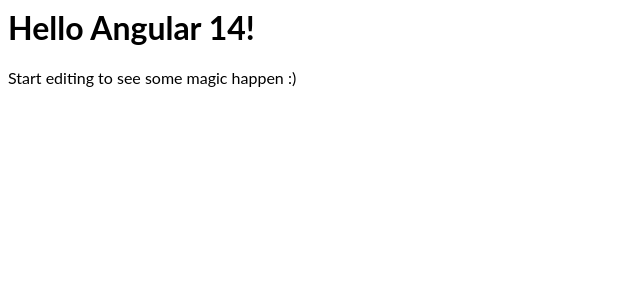
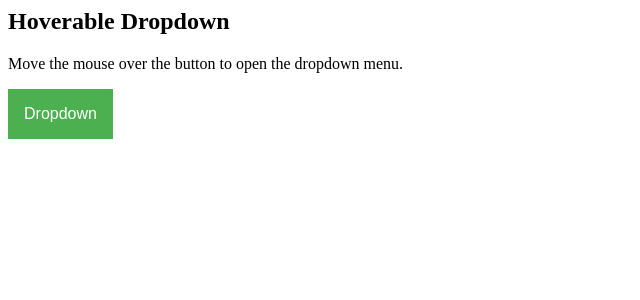
Before and after one commit to k9winheit/CustomDropDownList, an Angular app: page / in a window 1280 px wide. Shown: the top 300 px of the page, without its empty margins (0-640 px from the left). Built offline with nearby package versions, Linux system fonts and the light colour scheme.

Commit message:
Basic Structure

```diff
--- a/src/app/app.component.css
+++ b/src/app/app.component.css
@@ -1,3 +1,37 @@
-p {
-  font-family: Lato;
+.dropbtn {
+  background-color: #4CAF50;
+  color: white;
+  padding: 16px;
+  font-size: 16px;
+  border: none;
 }
+
+.dropdown {
+  position: relative;
+  display: inline-block;
+}
+
+.dropdown-content {
+  display: none;
+  position: absolute;
+  background-color: white;
+  min-width: 160px;
+  box-shadow: 0px 8px 16px 0px rgba(0,0,0,0.2);
+  left: 12.5vh;
+  top: 0vh;
+  z-index: 100;
+}
+
+.dropdown-content a {
+  color: black;
+  padding: 12px 16px;
+  text-decoration: none;
+  display: block;
+
+}
+
+.dropdown-content a:hover {background-color: #ddd;}
+
+.dropdown:hover .dropdown-content {display: block;}
+
+.dropdown:hover .dropbtn {background-color: #3e8e41;}
--- a/src/app/app.component.html
+++ b/src/app/app.component.html
@@ -1,4 +1,15 @@
-<hello name="{{ name }}"></hello>
-<p>
-  Start editing to see some magic happen :)
-</p>
+<h2>Hoverable Dropdown</h2>
+<p>Move the mouse over the button to open the dropdown menu.</p>
+
+<div class="dropdown">
+	<button class="dropbtn">Dropdown</button>
+	<div class="dropdown-content" >
+		<div>
+			close
+		</div>
+		<a href="#">Link 1</a>
+		<a href="#">Link 2</a>
+		<a href="#">Link 3</a>
+
+	</div>
+</div>
--- a/src/app/app.component.ts
+++ b/src/app/app.component.ts
@@ -6,5 +6,5 @@
   styleUrls: [ './app.component.css' ]
 })
 export class AppComponent  {
-  name = 'Angular ' + VERSION.major;
+
 }
```
